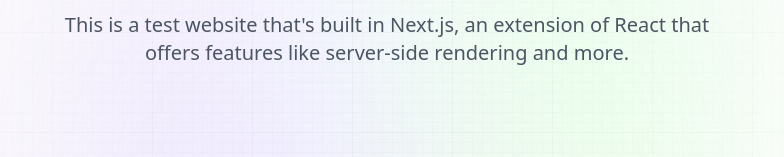
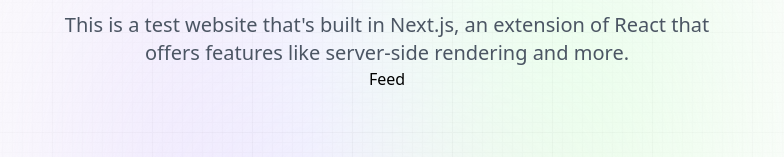
Before and after one commit to 0xVolt/learn-next.js, a Next.js app: page / in a window 1280 px wide. Shown: the part 173-330 px from the top of the page, without its empty margins (253-1037 px from the left). Built offline with nearby package versions, Linux system fonts and the light colour scheme.

Commit message:
🔨 Import Feed component

```diff
--- a/app/page.jsx
+++ b/app/page.jsx
@@ -1,3 +1,5 @@
+import Feed from '@components/Feed';
+
 const Home = () => {
   return (
     // Creating a section in html for the title
@@ -14,6 +16,8 @@
       <p className='desc text-center'>
         This is a test website that's built in Next.js, an extension of React that offers features like server-side rendering and more.
       </p>
+
+      <Feed />
     </section>
 
     // Here's where the feed component comes in
```
